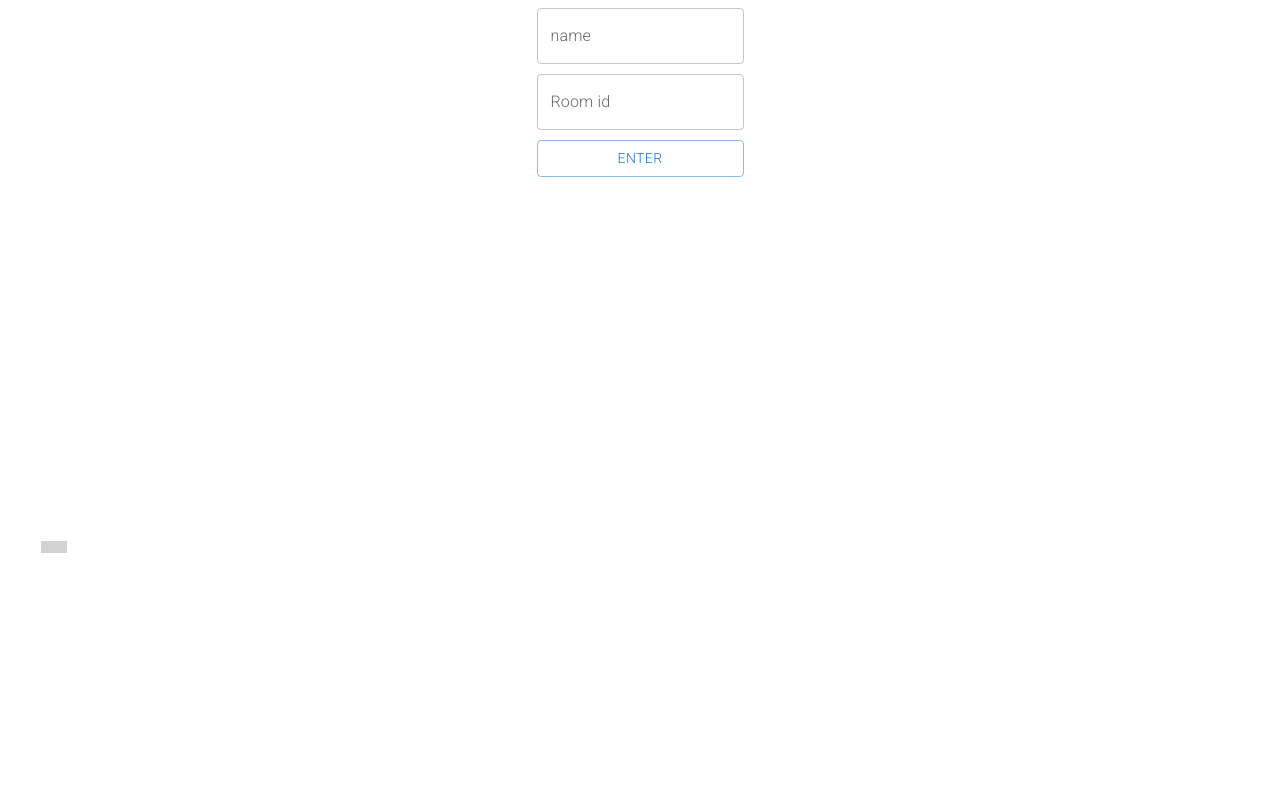
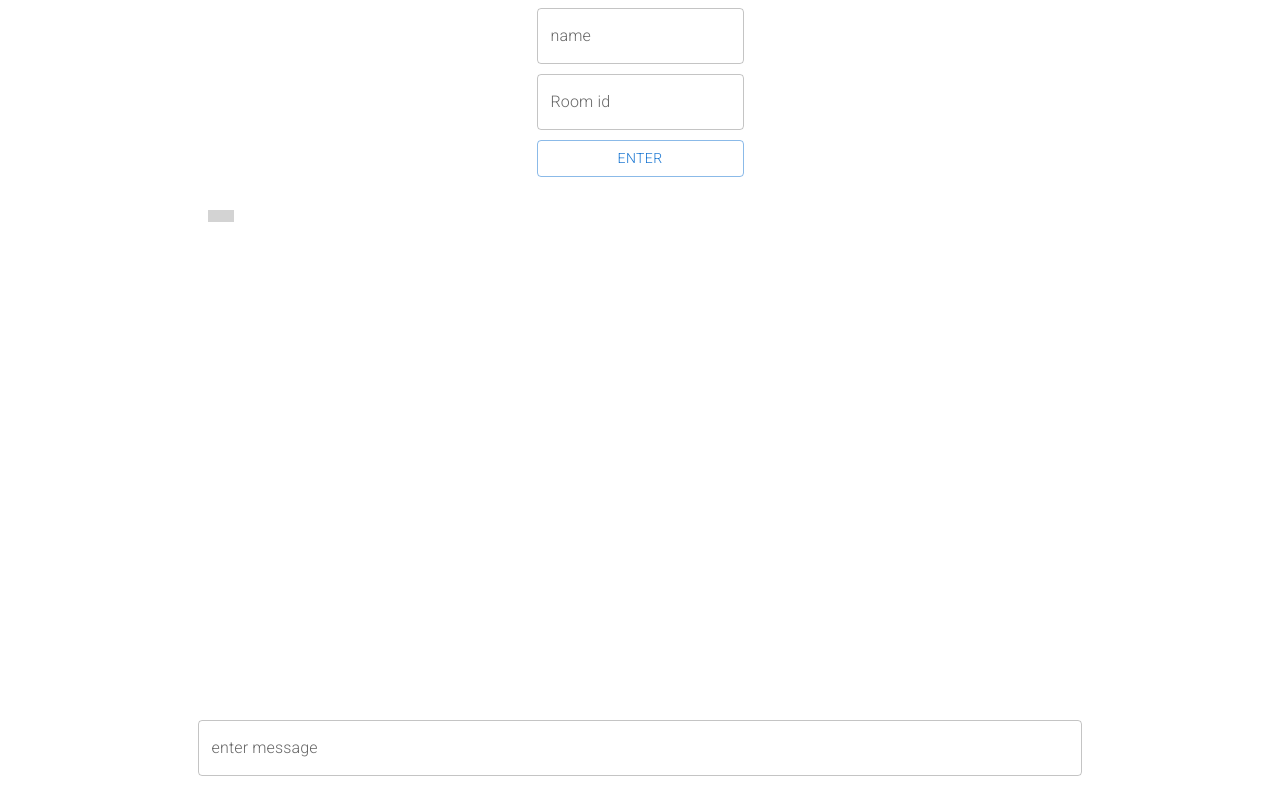
Before and after one commit to abdirahmanhassann/React-Node-Express-Firebase-chatApp, a React (Create React App) app in the folder client/chatappp/: page /chatpage in a window 1280 px wide. Shown: the top 787 px of the page. Built offline with nearby package versions, Linux system fonts and the light colour scheme; no server answers.

Commit message:
fixed double message sending bug by turning off react strict mode

```diff
--- a/client/chatappp/src/App.css
+++ b/client/chatappp/src/App.css
@@ -1,6 +1,5 @@
 
 .centerdiv{
-  height:500px;
   width:fit-content;
   margin:auto;
   justify-self:center;
@@ -34,6 +33,7 @@ form{
   flex-direction: column;
   padding: 23px;
   gap: 13px;
+  margin: auto;
 }
 .submessage{
   overflow-y: scroll;
--- a/client/chatappp/src/components/Chatpage.tsx
+++ b/client/chatappp/src/components/Chatpage.tsx
@@ -53,12 +53,15 @@ setMessage((prevmessage)=>[...prevmessage,sendMessage])
 }
 setinput('')
 }
+
+
 useEffect(()=>{
     socket.on('recieve',(data)=>{
+        console.log('recieving from the frontend',data)
     setMessage((prevmessage)=>[...prevmessage,data])
 
 })
-    },[])
+ },[])
 
 
 function submitted(e){
--- a/client/chatappp/src/index.js
+++ b/client/chatappp/src/index.js
@@ -5,9 +5,7 @@ import reportWebVitals from './reportWebVitals';
 
 const root = ReactDOM.createRoot(document.getElementById('root'));
 root.render(
-  <React.StrictMode>
     <App />
-  </React.StrictMode>
 );
 
 // If you want to start measuring performance in your app, pass a function
```
